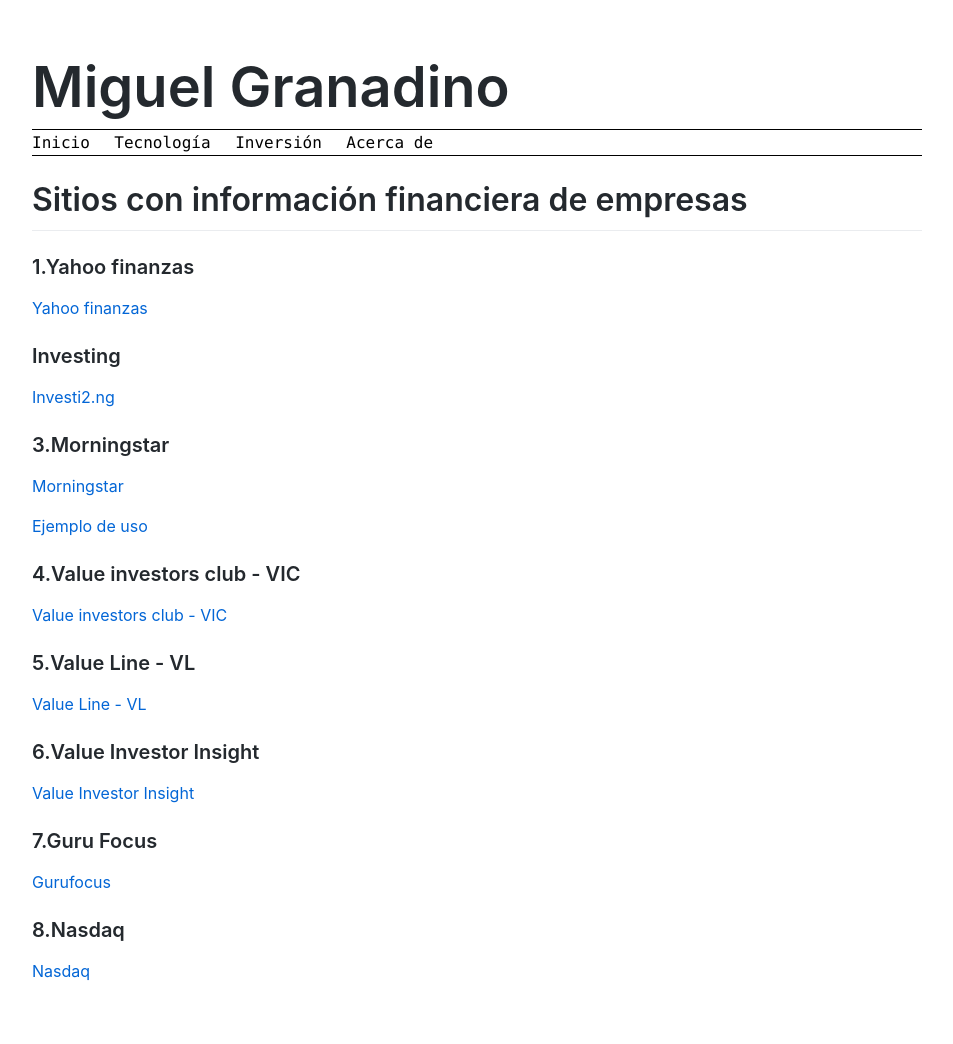
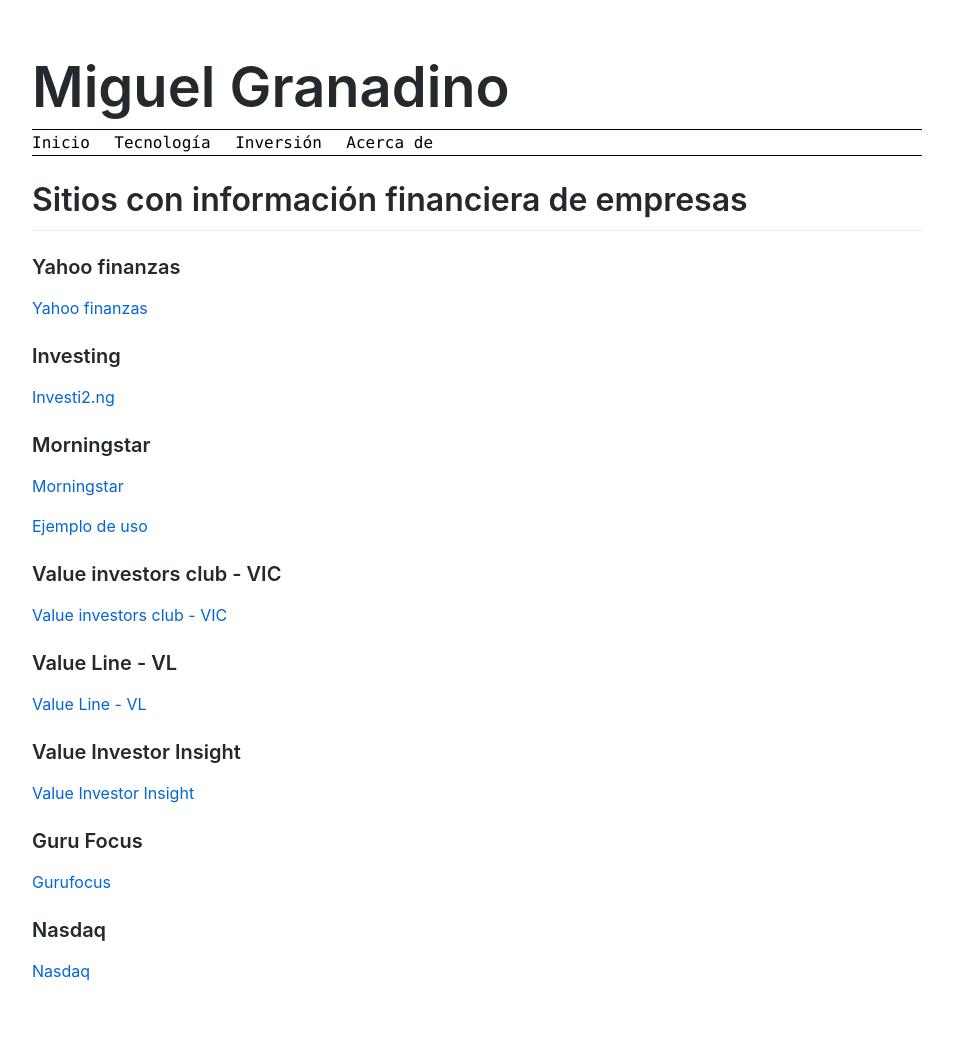
Before and after one commit to Akira3030/formacion, a Jekyll site: the page built from articulos/inversiones/sitios-con-informacion-financiera.md, in a window 1280 px wide. Shown: the whole page, without its empty margins (163-1116 px from the left). Built offline with Jekyll 4.4.1, drawn with Linux system fonts in a browser that asks for light colours; our own code applies the rules of GitHub Pages for plain Markdown files.

Commit message:
Update sitios-con-informacion-financiera.md

```diff
--- a/articulos/inversiones/sitios-con-informacion-financiera.md
+++ b/articulos/inversiones/sitios-con-informacion-financiera.md
@@ -1,28 +1,28 @@
 # Sitios con información financiera de empresas
 
 
-### 1.Yahoo finanzas
+### Yahoo finanzas
 [Yahoo finanzas](https://es.finance.yahoo.com/)
 
 ### Investing
 [Investi2.ng](https://www.investing.com/)
 
-### 3.Morningstar
+### Morningstar
 [Morningstar](https://www.morningstar.es)
 
 [Ejemplo de uso](https://www.youtube.com/watch?v=cZvosqnOjw0)
 
-### 4.Value investors club - VIC
+### Value investors club - VIC
 [Value investors club - VIC](https://www.valueinvestorsclub.com/ideas)
 
-### 5.Value Line - VL
+### Value Line - VL
 [Value Line - VL](https://www.valueline.com/)
 
-### 6.Value Investor Insight
+### Value Investor Insight
 [Value Investor Insight](https://valueinvestorinsight.com/)
 
-### 7.Guru Focus
+### Guru Focus
 [Gurufocus](https://www.gurufocus.com)
 
-### 8.Nasdaq
+### Nasdaq
 [Nasdaq](https://www.nasdaq.com/)
```
